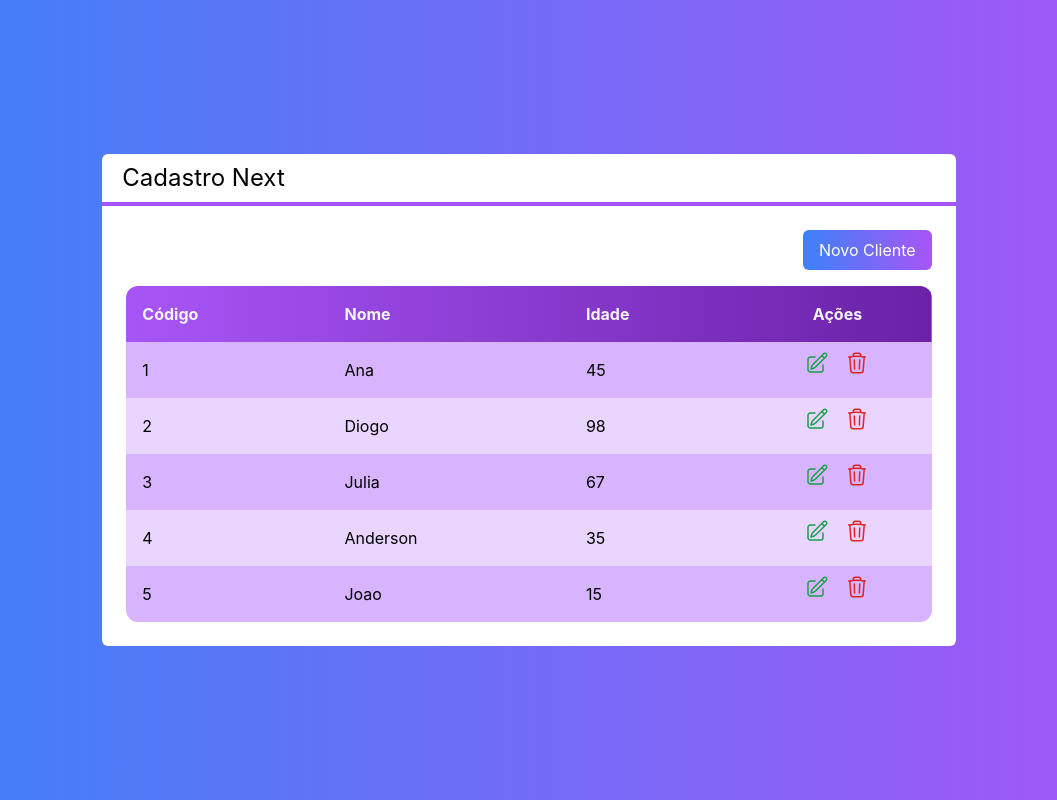
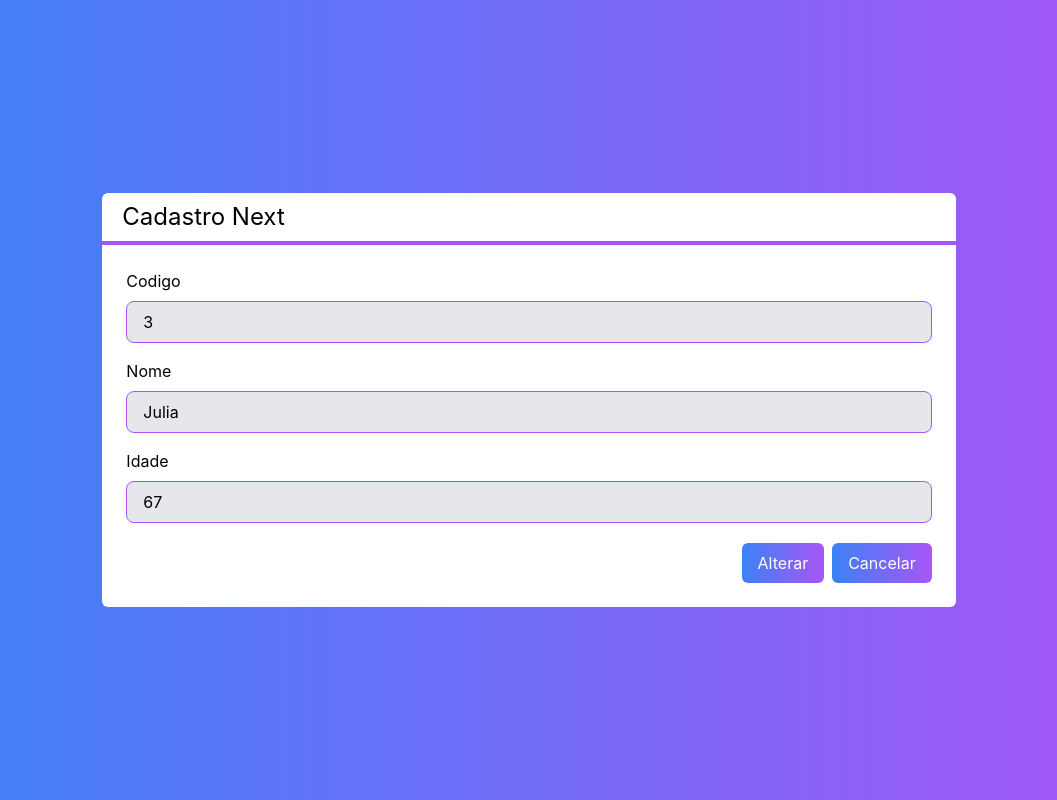
Before and after one commit to DouglasRodriguesBoeno/CRUD-NextJs-Firebase-TailwindCSS, a Next.js app in the folder next-crud/: page / in a window 1280 px wide. Both pictures are taken after a click on the button "Novo Cliente". Shown: the whole page, without its empty margins (111-1168 px from the left). Built offline with nearby package versions, Linux system fonts and the light colour scheme.

Commit message:
commit form

```diff
--- a/next-crud/src/components/Button.tsx
+++ b/next-crud/src/components/Button.tsx
@@ -2,13 +2,14 @@ interface buttonProps {
     color?: 'green' | 'blue' | 'gray' | 'red'
     className?: string
     children: any
+    onClick?: () => void
 }
 
 export default (props: buttonProps) => {
     const color = props.color ?? 'green'
 
     return (
-        <button className={`
+        <button onClick={props.onClick} className={`
         bg-gradient-to-r from-${color}-400 to-${color}-500
         text-white px-4 py-2 rounded-md ${props.className}
       `}>
--- /dev/null
+++ b/next-crud/src/components/Entry.tsx
@@ -0,0 +1,31 @@
+import React from 'react'
+
+interface entryProps {
+    type?: 'text' | 'number'
+    text: string
+    value: any
+    readOnly?: boolean
+    className?: string
+    modifyValue?: (value: any) => void
+}
+
+export default (props: entryProps) => {
+    return (
+        <div className={`
+            flex flex-col ${props.className}
+        `}>
+            <label className={`
+                text-black mb-2
+            `}>
+                {props.text}
+            </label>
+            <input type={props.type ?? 'text'}
+                value={props.value} readOnly={props.readOnly}
+                onChange={e => props.modifyValue?.(e.target.value)}
+                className={` border
+                    border-purple-500 rounded-lg bg-gray-200 text-black
+                    focus:outline-none px-4 py-2 ${props.readOnly ? '' : 'focus:bg-white'}
+                `} />
+        </div>
+    )
+}
--- /dev/null
+++ b/next-crud/src/components/Form.tsx
@@ -0,0 +1,52 @@
+import React, { useState } from "react"
+import Cliente from '../core/Cliente'
+import Button from "./Button"
+import Entry from "./Entry"
+
+interface formProps {
+    cliente: Cliente
+    modifyCliente?: (cliente: Cliente) => void
+    cancelClient?: () => void
+}
+
+export default (props: formProps) => {
+    const id = props.cliente?.id
+    const [nome, setNome] = useState(props.cliente?.nome ?? '')
+    const [idade, setIdade] = useState(props.cliente?.idade ?? 0)
+
+    return (
+        <div>
+            {id ? (
+                <Entry readOnly
+                    text="Codigo"
+                    value={id}
+                    className="mb-4" />
+            ) : false}
+
+            <Entry
+                value={nome}
+                text='Nome'
+                modifyValue={setNome}
+                className="mb-4"
+            />
+
+            <Entry
+                value={idade}
+                type='number'
+                text='Idade'
+                modifyValue={setIdade}
+            />
+
+            <div className={`
+                flex justify-end mt-5
+            `}>
+                <Button color="blue" className={`
+                    mr-2
+                `} onClick={() => props.modifyCliente?.(new Cliente(nome, +idade, id))}>
+                    {id ? 'Alterar' : 'Salvar'}
+                </Button>
+                <Button onClick={props.cancelClient}>Cancelar</Button>
+            </div>
+        </div>
+    )
+}
--- a/next-crud/src/pages/index.tsx
+++ b/next-crud/src/pages/index.tsx
@@ -1,8 +1,9 @@
-import React from 'react'
+import React, { use, useState } from 'react'
 import Layout from '../components/Layout'
 import Table from '../components/Table'
 import Cliente from '../core/Cliente'
 import Button from '../components/Button'
+import Form from '../components/Form'
 
 export default function Home() {
   const clientes = [
@@ -21,6 +22,12 @@ export default function Home() {
     console.log(`Excluir ${cliente.nome}`)
   }
 
+  function saveClient(cliente: Cliente) {
+    console.log(cliente)
+  }
+
+  const [visible, setVisible] = useState<'tabela' | 'form'>('tabela')
+
   return (
     <div className={`
       flex justify-center items-center h-screen
@@ -29,12 +36,23 @@ export default function Home() {
     `}>
 
       <Layout title="Cadastro Next">
-        <div className={`flex justify-end`}>
-          <Button color='green' className='mb-4'>Novo Cliente</Button>
-        </div>
-        <Table clientes={clientes}
-          clienteDelete={clienteDelete}
-          clienteSelection={clienteSelection}></Table>
+        {visible === 'tabela' ? (
+          <>
+            <div className={`flex justify-end`}>
+              <Button color='green' className='mb-4'
+                onClick={() => setVisible('form')}>
+                Novo Cliente</Button>
+            </div>
+            <Table clientes={clientes}
+              clienteDelete={clienteDelete}
+              clienteSelection={clienteSelection}></Table>
+          </>
+        ) : <Form
+          cliente={clientes[2]}
+          cancelClient={() => setVisible('tabela')}
+          modifyCliente={saveClient}
+        ></Form>}
+
       </Layout>
     </div>
   )
```
